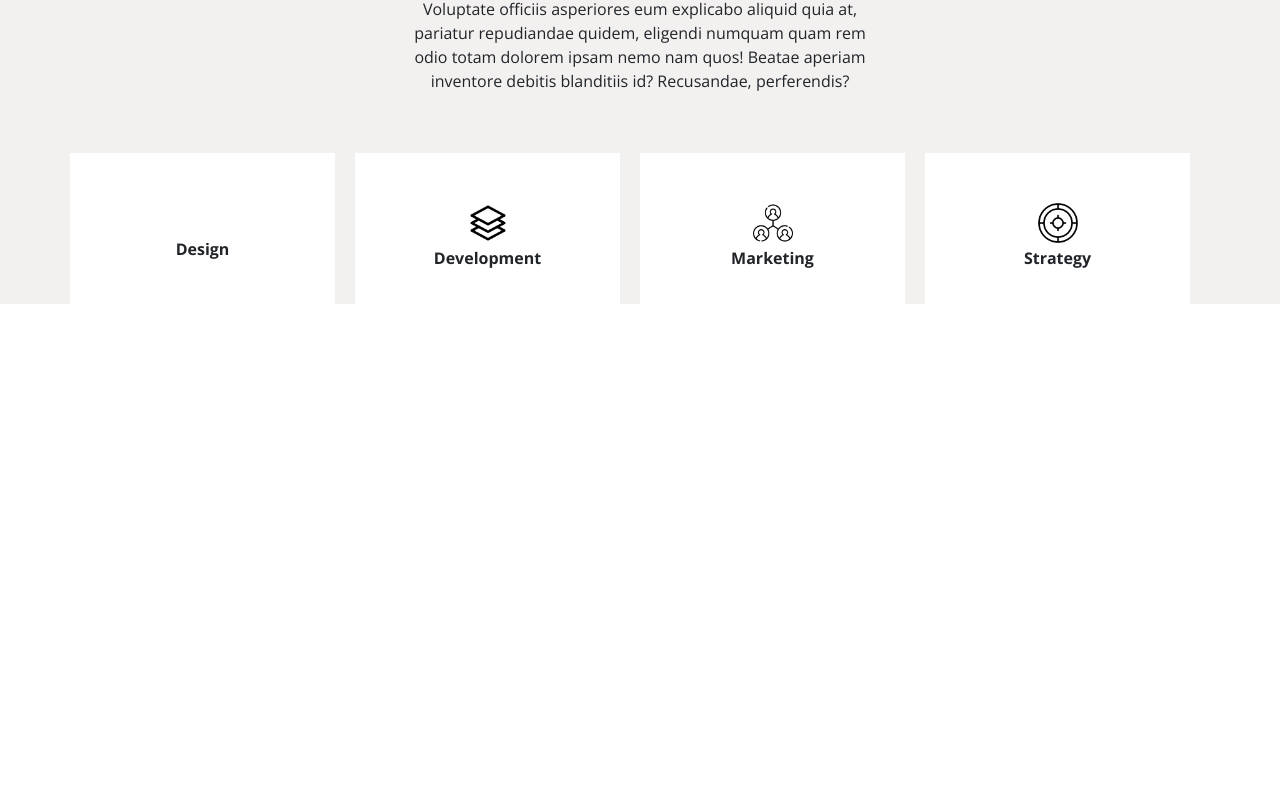
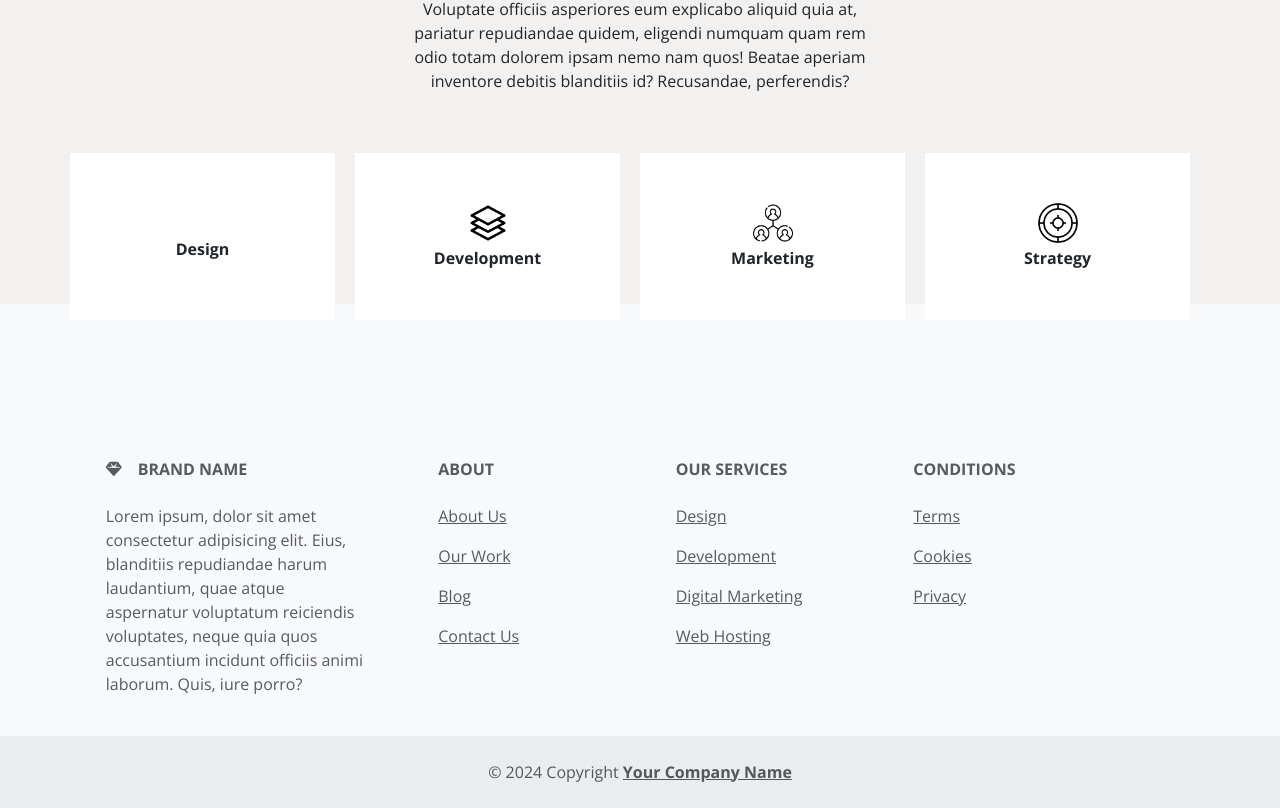
Before and after one commit to aqiiil/LuminarExam, a plain HTML site: page index.html in a window 1280 px wide. Shown: the part 1176-1984 px from the top of the page. Before the commit the page ends 1496 px from the top, so only its background shows below. Drawn offline with nearby package versions, Linux system fonts and the light colour scheme.

Commit message:
Added Footer

```diff
--- a/index.html
+++ b/index.html
@@ -89,8 +89,8 @@
   </div>
   <!-- Our Services - Cards -->
 
-<div class="container">
-  <div class="row">
+<div class="container" >
+  <div class="row" >
     <div class="col text-center">
       <div class="img">
         <img src="./images/dotted-square.png" width=30px" alt="">
@@ -118,9 +118,7 @@
   </section>
 
 <!-- Web Design Portfolio -->
- <section class="portfolio">
 
- </section>
 
 
 <!-- Hidden Brands We impact -->
@@ -130,7 +128,112 @@
 
 
   <!-- Footer -->
+ <!-- Footer -->
+<footer class="text-center text-lg-start bg-body-tertiary text-muted">
+  <!-- Section: Social media -->
+  <section class="d-flex justify-content-center justify-content-lg-between p-4 ">
+    <!-- Left -->
+    <div class="me-5 d-none d-lg-block">
 
+    </div>
+    <!-- Left -->
 
+    <!-- Right -->
+
+    <!-- Right -->
+  </section>
+  <!-- Section: Social media -->
+
+  <!-- Section: Links  -->
+  <section class="">
+    <div class="container text-center text-md-start mt-5">
+      <!-- Grid row -->
+      <div class="row mt-3">
+        <!-- Grid column -->
+        <div class="col-md-3 col-lg-4 col-xl-3 mx-auto mb-4">
+          <!-- Content -->
+          <h6 class="text-uppercase fw-bold mb-4">
+            <i class="fas fa-gem me-3"></i>Brand name
+          </h6>
+          <p>
+            Lorem ipsum, dolor sit amet consectetur adipisicing elit. Eius, blanditiis repudiandae harum laudantium, quae atque aspernatur voluptatum reiciendis voluptates, neque quia quos accusantium incidunt officiis animi laborum. Quis, iure porro?
+          </p>
+        </div>
+        <!-- Grid column -->
+
+        <!-- Grid column -->
+        <div class="col-md-2 col-lg-2 col-xl-2 mx-auto mb-4">
+          <!-- Links -->
+
+          <h6 class="text-uppercase fw-bold mb-4 ">
+            About
+          </h6>
+          <p>
+            <a href="#!" class="text-reset">About Us</a>
+          </p>
+          <p>
+            <a href="#!" class="text-reset">Our Work</a>
+          </p>
+          <p>
+            <a href="#!" class="text-reset">Blog</a>
+          </p>
+          <p>
+            <a href="#!" class="text-reset">Contact Us</a>
+          </p>
+        </div>
+        <!-- Grid column -->
+
+        <!-- Grid column -->
+        <div class="col-md-3 col-lg-2 col-xl-2 mx-auto mb-4">
+          <!-- Links -->
+          <h6 class="text-uppercase fw-bold mb-4">
+            Our Services
+          </h6>
+          <p>
+            <a href="#!" class="text-reset">Design</a>
+          </p>
+          <p>
+            <a href="#!" class="text-reset">Development</a>
+          </p>
+          <p>
+            <a href="#!" class="text-reset">Digital Marketing</a>
+          </p>
+          <p>
+            <a href="#!" class="text-reset">Web Hosting</a>
+          </p>
+        </div>
+        <!-- Grid column -->
+
+        <!-- Grid column -->
+        <div class="col-md-4 col-lg-3 col-xl-3 mx-auto mb-md-0 mb-4">
+          <!-- Links -->
+          <h6 class="text-uppercase fw-bold mb-4">
+            Conditions
+          </h6>
+          <p>
+            <a href="#!" class="text-reset">Terms</a>
+          </p>
+          <p>
+            <a href="#!" class="text-reset">Cookies</a>
+          </p>
+          <p>
+            <a href="#!" class="text-reset">Privacy</a>
+          </p>
+        </div>
+        <!-- Grid column -->
+      </div>
+      <!-- Grid row -->
+    </div>
+  </section>
+  <!-- Section: Links  -->
+
+  <!-- Copyright -->
+  <div class="text-center p-4" style="background-color: rgba(0, 0, 0, 0.05);">
+    © 2024 Copyright
+    <a class="text-reset fw-bold" href="https://mdbootstrap.com/">Your Company Name</a>
+  </div>
+  <!-- Copyright -->
+</footer>
+<!-- Footer -->
 </body>
 </html>
--- a/styles.css
+++ b/styles.css
@@ -2,7 +2,6 @@
   margin: 0;
   padding: 0;
   font-family: "Open Sans", sans-serif;
-
 
 }
 
@@ -134,3 +133,6 @@ margin-left: 335px;
 
 
   /*  Footer  */
+  #footy{
+    background-color: rgb(243, 240, 240);
+  }
```
